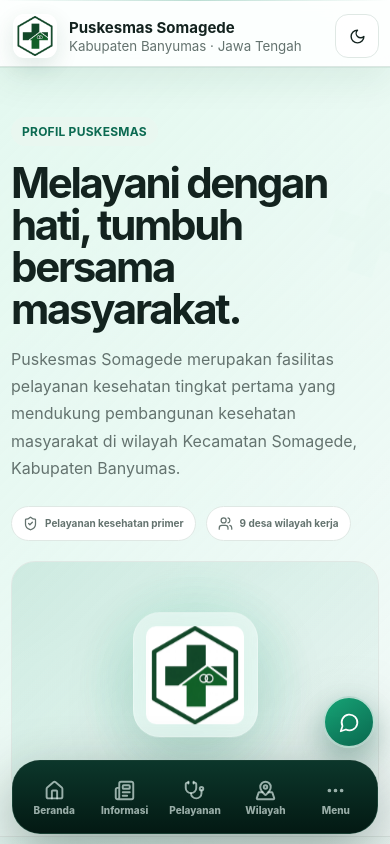
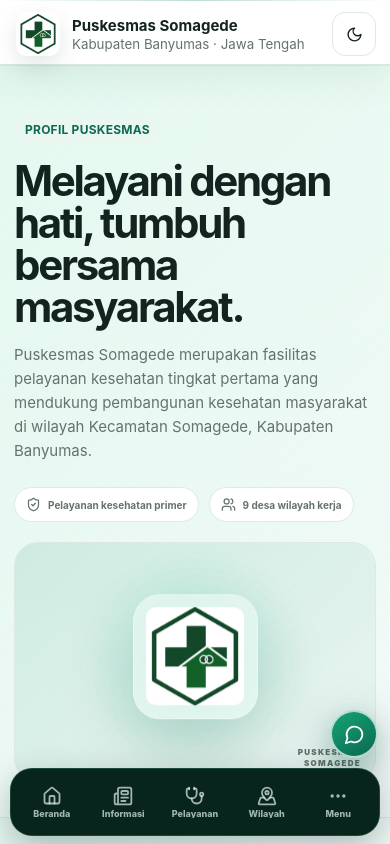
Before and after one commit to inuworkspace01-ai/puskesmassomagede, a Next.js app: page /profil in a window 390 px wide. Shown: the top 844 px of the page. Built offline with nearby package versions, Linux system fonts and the light colour scheme.

Commit message:
Fix mobile viewport sizing and reduce GPU effects

```diff
--- a/app/mobile-nav.css
+++ b/app/mobile-nav.css
@@ -1,156 +1,64 @@
-/* Premium native-style mobile navigation + smooth page transitions */
+/* Native mobile navigation + responsive/performance fixes */
 .mobileAppNav,.mobileAppMenu{display:none}
-
-.pageTransitionEnter{
-  animation:pkmPageIn 420ms cubic-bezier(.22,.8,.22,1) both;
-  will-change:opacity,transform;
-}
-@keyframes pkmPageIn{
-  from{opacity:0;transform:translate3d(0,14px,0) scale(.992)}
-  to{opacity:1;transform:translate3d(0,0,0) scale(1)}
-}
+.pageTransitionEnter{animation:pkmPageIn 260ms cubic-bezier(.22,.8,.22,1) both;will-change:opacity,transform}
+@keyframes pkmPageIn{from{opacity:.82;transform:translate3d(0,8px,0)}to{opacity:1;transform:none}}
 
 @media(max-width:900px){
-  body{padding-bottom:calc(104px + env(safe-area-inset-bottom))!important}
-  .nav{position:sticky!important;top:0!important;bottom:auto!important;z-index:120!important}
-  .navinner{min-height:66px!important;padding-top:max(6px,env(safe-area-inset-top))!important}
+  html{width:100%;min-width:0;overflow-x:clip}
+  body{width:100%;max-width:100%;min-width:0;overflow-x:clip;padding-bottom:calc(92px + env(safe-area-inset-bottom))!important}
+  body:before,body:after,.pageTransition:after,.healthPageDecor:before,.healthPageDecor:after{display:none!important;animation:none!important}
+  .container{width:100%!important;max-width:1160px!important;margin-inline:auto!important;padding-inline:14px!important}
+  .nav{position:sticky!important;top:0!important;bottom:auto!important;z-index:120!important;background:var(--white)!important;backdrop-filter:none!important;-webkit-backdrop-filter:none!important}
+  .navinner{width:100%;min-height:64px!important;padding-top:max(4px,env(safe-area-inset-top))!important;gap:10px!important}
   .navinner>.links,.navinner>.menu{display:none!important}
   .navActions{margin-left:auto!important}
 
-  .mobileAppNav{
-    position:fixed!important;
-    display:grid!important;
-    grid-template-columns:repeat(5,minmax(0,1fr));
-    left:12px!important;
-    right:12px!important;
-    bottom:max(10px,env(safe-area-inset-bottom))!important;
-    min-height:72px!important;
-    height:auto!important;
-    z-index:5000!important;
-    padding:8px!important;
-    gap:4px!important;
-    border:1px solid rgba(104,220,180,.18)!important;
-    border-radius:28px!important;
-    background:rgba(4,25,19,.985)!important;
-    backdrop-filter:blur(22px) saturate(145%)!important;
-    -webkit-backdrop-filter:blur(22px) saturate(145%)!important;
-    box-shadow:0 20px 58px rgba(0,35,24,.38),inset 0 1px rgba(255,255,255,.06)!important;
-    isolation:isolate!important;
-    overflow:hidden!important;
-    pointer-events:auto!important
-  }
-  .mobileAppNav:before{
-    content:"";
-    position:absolute;
-    inset:0;
-    z-index:-1;
-    background:linear-gradient(180deg,rgba(12,55,43,.99),rgba(3,25,19,1));
-    pointer-events:none
-  }
-  .mobileAppNav a,.mobileAppNav button{
-    position:relative!important;
-    min-width:44px!important;
-    min-height:56px!important;
-    appearance:none!important;
-    border:0!important;
-    background:transparent!important;
-    color:rgba(222,239,234,.68)!important;
-    border-radius:19px!important;
-    display:flex!important;
-    align-items:center!important;
-    justify-content:center!important;
-    flex-direction:column!important;
-    gap:4px!important;
-    padding:7px 3px!important;
-    font:inherit!important;
-    font-size:10px!important;
-    font-weight:800!important;
-    line-height:1!important;
-    text-decoration:none!important;
-    cursor:pointer!important;
-    touch-action:manipulation!important;
-    -webkit-tap-highlight-color:transparent!important;
-    transition:transform .2s cubic-bezier(.22,1,.36,1),color .22s,background .22s,box-shadow .22s!important
-  }
-  .mobileAppNav a:active,.mobileAppNav button:active{transform:scale(.93)!important}
-  .mobileAppNav a:before,.mobileAppNav button:before{
-    content:"";
-    position:absolute;
-    inset:3px;
-    z-index:-1;
-    border-radius:17px;
-    background:transparent;
-    border:1px solid transparent;
-    transform:scale(.82);
-    opacity:0;
-    transition:transform .26s cubic-bezier(.2,.8,.2,1),opacity .22s,background .22s
-  }
-  .mobileAppNav a.isActive,.mobileAppNav button.isActive{color:#42e5a3!important;background:transparent!important;box-shadow:none!important}
-  .mobileAppNav a.isActive:before,.mobileAppNav button.isActive:before{
-    opacity:1;
-    transform:scale(1);
-    background:rgba(28,205,139,.12);
-    border-color:rgba(63,227,166,.13);
-    box-shadow:0 0 22px rgba(30,214,145,.08) inset
-  }
-  .mobileAppNav svg{width:21px!important;height:21px!important;stroke-width:2.2!important}
-  .mobileAppNav span{position:relative;z-index:1;white-space:nowrap}
+  .hero,.section,.pageHero{overflow:hidden}
+  .hero{padding-top:30px!important}
+  .heroGrid{gap:22px!important}
+  .hero h1{font-size:clamp(34px,10vw,52px)!important;line-height:.98}
+  .hero p,.pageHero p{font-size:15px!important;line-height:1.6!important}
+  .heroArt{height:min(62vw,300px)!important;min-height:220px}
+  .cards{grid-template-columns:1fr!important}
 
-  .mobileAppMenu{
-    position:fixed!important;
-    display:grid!important;
-    grid-template-columns:repeat(2,minmax(0,1fr));
-    left:18px!important;
-    right:18px!important;
-    bottom:calc(92px + env(safe-area-inset-bottom))!important;
-    z-index:4999!important;
-    padding:10px!important;
-    gap:8px!important;
-    border:1px solid rgba(104,220,180,.16)!important;
-    border-radius:22px!important;
-    background:rgba(4,25,19,.99)!important;
-    box-shadow:0 20px 60px rgba(0,35,24,.4)!important;
-    backdrop-filter:blur(20px)!important;
-    -webkit-backdrop-filter:blur(20px)!important;
-    animation:mobileAppMenuIn .22s cubic-bezier(.22,1,.36,1) both!important
-  }
-  .mobileAppMenu a{
-    min-height:48px!important;
-    display:flex!important;
-    align-items:center!important;
-    gap:9px!important;
-    padding:11px 13px!important;
-    border:1px solid rgba(255,255,255,.06)!important;
-    border-radius:14px!important;
-    background:rgba(255,255,255,.045)!important;
-    color:#e7f6f1!important;
-    text-decoration:none!important;
-    font-size:11px!important;
-    font-weight:800!important
-  }
-  .mobileAppMenu a:active{transform:scale(.98)}
+  .mobileAppNav{position:fixed!important;display:grid!important;grid-template-columns:repeat(5,minmax(0,1fr));left:10px!important;right:10px!important;bottom:max(8px,env(safe-area-inset-bottom))!important;width:auto!important;min-height:68px!important;height:68px!important;z-index:5000!important;padding:6px!important;gap:2px!important;border:1px solid rgba(104,220,180,.18)!important;border-radius:22px!important;background:#08251d!important;box-shadow:0 12px 35px rgba(0,35,24,.28),inset 0 1px rgba(255,255,255,.06)!important;isolation:isolate!important;overflow:hidden!important;pointer-events:auto!important;backdrop-filter:none!important;-webkit-backdrop-filter:none!important}
+  .mobileAppNav:before{content:"";position:absolute;inset:0;z-index:-1;background:#08251d;pointer-events:none}
+  .mobileAppNav a,.mobileAppNav button{position:relative!important;min-width:0!important;min-height:54px!important;appearance:none!important;border:0!important;background:transparent!important;color:rgba(222,239,234,.72)!important;border-radius:16px!important;display:flex!important;align-items:center!important;justify-content:center!important;flex-direction:column!important;gap:3px!important;padding:5px 1px!important;font:inherit!important;font-size:9px!important;font-weight:800!important;line-height:1!important;text-decoration:none!important;cursor:pointer!important;touch-action:manipulation!important;-webkit-tap-highlight-color:transparent!important;transition:transform .15s ease,color .15s ease,background .15s ease!important}
+  .mobileAppNav a:active,.mobileAppNav button:active{transform:scale(.95)!important}
+  .mobileAppNav a:before,.mobileAppNav button:before{content:"";position:absolute;inset:2px;z-index:-1;border-radius:14px;background:transparent;border:1px solid transparent;opacity:0;transition:opacity .15s ease,background .15s ease!important}
+  .mobileAppNav a.isActive,.mobileAppNav button.isActive{color:#42e5a3!important}
+  .mobileAppNav a.isActive:before,.mobileAppNav button.isActive:before{opacity:1;background:rgba(28,205,139,.11);border-color:rgba(63,227,166,.12)}
+  .mobileAppNav svg{width:20px!important;height:20px!important;stroke-width:2.15!important}
+  .mobileAppNav span{position:relative;z-index:1;white-space:nowrap;max-width:100%;overflow:hidden;text-overflow:ellipsis}
 
-  .floatingChat{bottom:96px!important;right:15px!important;z-index:4800!important}
+  .mobileAppMenu{position:fixed!important;display:grid!important;grid-template-columns:repeat(2,minmax(0,1fr));left:14px!important;right:14px!important;bottom:calc(84px + env(safe-area-inset-bottom))!important;z-index:4999!important;padding:9px!important;gap:7px!important;border:1px solid rgba(104,220,180,.16)!important;border-radius:18px!important;background:#08251d!important;box-shadow:0 14px 38px rgba(0,35,24,.3)!important;backdrop-filter:none!important;-webkit-backdrop-filter:none!important;animation:mobileAppMenuIn .18s ease both!important}
+  .mobileAppMenu a{min-height:45px!important;display:flex!important;align-items:center!important;gap:8px!important;padding:10px 11px!important;border:1px solid rgba(255,255,255,.06)!important;border-radius:12px!important;background:rgba(255,255,255,.045)!important;color:#e7f6f1!important;text-decoration:none!important;font-size:10px!important;font-weight:800!important}
+
+  .floatingChat{bottom:86px!important;right:12px!important;z-index:4800!important}
   .floatingChatLabel{display:none!important}
-  .floatingChatIcon,.floatingChatPulse{width:52px!important;height:52px!important}
+  .floatingChatIcon,.floatingChatPulse{width:48px!important;height:48px!important}
 
-  html[data-theme='dark'] .mobileAppNav{background:rgba(4,25,19,.985)!important;border-color:rgba(104,220,180,.18)!important;box-shadow:0 20px 58px rgba(0,0,0,.48),inset 0 1px rgba(255,255,255,.05)!important}
-  html[data-theme='dark'] .mobileAppNav a,html[data-theme='dark'] .mobileAppNav button{color:rgba(222,239,234,.68)!important}
-  html[data-theme='dark'] .mobileAppNav a.isActive,html[data-theme='dark'] .mobileAppNav button.isActive{color:#42e5a3!important}
-  html[data-theme='dark'] .mobileAppMenu{background:rgba(4,25,19,.99)!important;border-color:rgba(104,220,180,.16)!important}
-  html[data-theme='dark'] .mobileAppMenu a{background:rgba(255,255,255,.045)!important;border-color:rgba(255,255,255,.06)!important;color:#e7f6f1!important}
+  .scheduleWidget{width:100%!important;max-width:100%!important;min-width:0!important;overflow:visible!important;padding:16px!important;border-radius:20px!important}
+  .scheduleNow{gap:14px!important;align-items:flex-start!important}
+  .scheduleNow h3{font-size:18px!important;line-height:1.25!important}
+  .scheduleNow p{font-size:13px!important}
+  .openBadge{font-size:10px!important;padding:8px 10px!important;white-space:normal!important;text-align:center}
+  .scheduleToday{gap:6px!important;padding:13px 14px!important}
+  .scheduleToday span{font-size:12px!important}
+  .sectionHead{gap:10px!important;align-items:flex-start!important}
+  .sectionHead h3{font-size:19px!important}
+  .scheduleCount{font-size:10px!important;white-space:nowrap}
+  .operationalGrid{grid-template-columns:1fr!important;gap:9px!important;width:100%!important}
+  .operationalCard{min-width:0!important;width:100%!important;min-height:84px!important;padding:12px!important;gap:10px!important}
+  .operationalCard .icon{width:38px!important;height:38px!important;flex:0 0 38px!important;margin-bottom:0!important}
+  .operationalInfo{min-width:0!important;overflow:visible!important}
+  .operationalInfo h4{margin:6px 0!important;font-size:15px!important;line-height:1.3!important;white-space:normal!important;overflow:visible!important;text-overflow:clip!important;overflow-wrap:anywhere!important;word-break:normal!important}
+  .newsMeta{max-width:100%;font-size:10px!important;white-space:normal!important}
+  .taskBadge{max-width:100%;display:inline-flex!important;flex-wrap:wrap!important;font-size:10px!important}
 
-  /* Never let the perawat cards collapse or become clipped on small screens. */
-  .operationalGrid{grid-template-columns:1fr!important;gap:10px!important}
-  .operationalCard{min-height:92px!important;padding:14px!important}
-  .operationalInfo h4{font-size:16px!important;line-height:1.25!important;white-space:normal!important;overflow:visible!important;text-overflow:clip!important}
-  .scheduleOperational,.scheduleWidget{overflow:visible!important}
+  img,video,canvas{max-width:100%;height:auto}
 }
 
 @media(min-width:901px){.mobileAppNav,.mobileAppMenu{display:none!important}}
-@keyframes mobileAppMenuIn{from{opacity:0;transform:translateY(12px) scale(.98)}to{opacity:1;transform:none}}
-
-@media(prefers-reduced-motion:reduce){
-  .pageTransitionEnter,.mobileAppMenu{animation:none!important}
-  .mobileAppNav a,.mobileAppNav button,.mobileAppNav a:before,.mobileAppNav button:before{transition:none!important}
-}
+@keyframes mobileAppMenuIn{from{opacity:0;transform:translateY(8px) scale(.99)}to{opacity:1;transform:none}}
+@media(prefers-reduced-motion:reduce){.pageTransitionEnter,.mobileAppMenu{animation:none!important}.mobileAppNav a,.mobileAppNav button,.mobileAppNav a:before,.mobileAppNav button:before{transition:none!important}}
```
